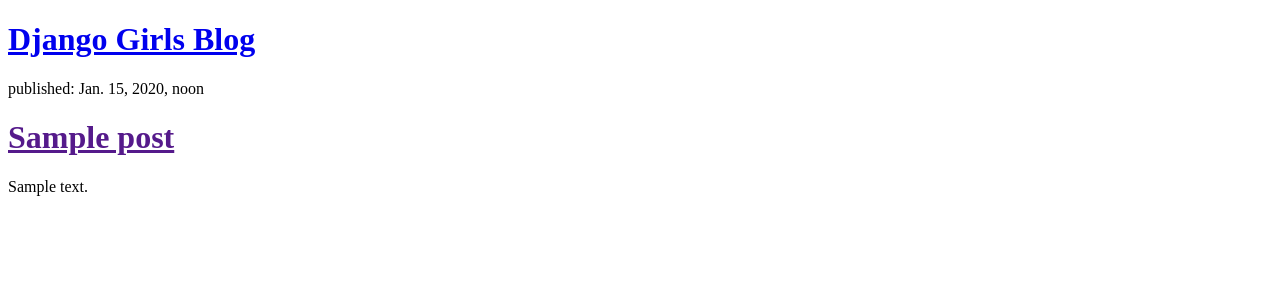
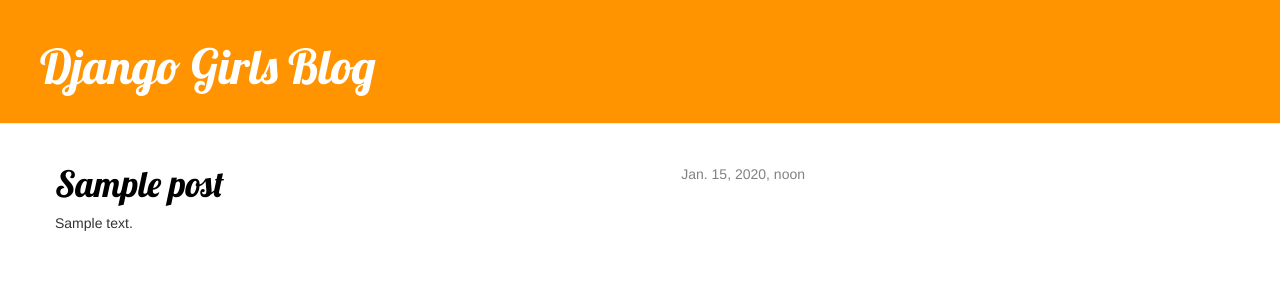
Before and after one commit to NORR312/my-first-blog, a Django app: template blog/templates/blog/post_list.html in a window 1280 px wide. Shown: the top 302 px of the page. Run offline with Django 3.2, Linux system fonts and the light colour scheme; the template is opened without the code that fills it: values that come from a table or form of the project are taken from there, others are empty; tables that the repository leaves empty hold one stand-in row (values such as "Sample post"); some libraries are stand-ins or nearby versions.

Commit message:
Added view and template for detailed blog post as well as CSS for the site.

```diff
--- /dev/null
+++ b/blog/static/css/blog.css
@@ -0,0 +1,63 @@
+/*h1 a {
+    color: white;
+    /*font-family: Verdana, Geneva, Tahoma, sans-serif;
+    font-family: 'lobster';
+    font-variant-caps: all-petite-caps;
+    text-shadow: 3px 3px 4px black;
+}*/
+/*left margin*/
+/*body {
+    padding-left: 15px;
+    text-align: center;
+    align-content: center;
+    background-color: red;
+}
+/*-----------------------------*/
+.page-header {
+    background-color: #ff9400;
+    margin-top: 0;
+    padding: 20px 20px 20px 40px;
+}
+
+.page-header h1, .page-header h1 a, .page-header h1 a:visited, .page-header h1 a:active {
+    color: white;
+    font-size: 36pt;
+    text-decoration: none;
+}
+
+.content {
+    margin-left: 40px;
+    float: inherit;
+}
+
+h1, h2, h3, h4 {
+    font-family: 'Lobster', cursive;
+}
+
+.date {
+    color: #828282;
+    float: right;
+}
+
+.save {
+    float: right;
+}
+
+.post-form textarea, .post-form input {
+    width: 100%;
+}
+
+.top-menu, .top-menu:hover, .top-menu:visited {
+    color: #0c269c;
+    float: right;
+    font-size: 26pt;
+    margin-right: 20px;
+}
+
+.post {
+    margin-bottom: 70px;
+}
+
+.post h1 a, .post h1 a:visited {
+    color: #000000;
+}
--- /dev/null
+++ b/blog/templates/blog/base.html
@@ -0,0 +1,28 @@
+{% load static %} <!--to plug static files-->
+<!DOCTYPE html>
+<html lang="en">
+<head>
+    <meta charset="UTF-8">
+    <meta name="viewport" content="width=device-width, initial-scale=1.0">
+    <meta http-equiv="X-UA-Compatible" content="ie=edge">
+    <link rel="stylesheet" href="//maxcdn.bootstrapcdn.com/bootstrap/3.2.0/css/bootstrap.min.css">
+    <link rel="stylesheet" href="//maxcdn.bootstrapcdn.com/bootstrap/3.2.0/css/bootstrap-theme.min.css">
+    <link href="https://fonts.googleapis.com/css?family=Lobster&subset=latin,cyrillic" rel="stylesheet" type="text/css">
+    <link rel="stylesheet" href="{% static 'css/blog.css' %}">
+    <!--links to plugin file-->
+    <title>my first web project bebebe</title>
+</head>
+<body>
+    <div class="page-header">
+        <h1><a href="/">Django Girls Blog</a></h1>
+    </div>
+    <div class="content container">
+        <div class="row">
+            <div class="col-md-8">
+            {% block content %}
+            {% endblock %}
+            </div>
+        </div>
+    </div>
+</body>
+</html>
--- a/blog/templates/blog/post_list.html
+++ b/blog/templates/blog/post_list.html
@@ -1,22 +1,37 @@
+{% extends 'blog/base.html' %} <!--to add template'base' tag-->
+{% load static %} <!--to plug static files-->
 <!DOCTYPE html>
 <html lang="en">
 <head>
     <meta charset="UTF-8">
     <meta name="viewport" content="width=device-width, initial-scale=1.0">
     <meta http-equiv="X-UA-Compatible" content="ie=edge">
+    <link rel="stylesheet" href="//maxcdn.bootstrapcdn.com/bootstrap/3.2.0/css/bootstrap.min.css">
+    <link rel="stylesheet" href="//maxcdn.bootstrapcdn.com/bootstrap/3.2.0/css/bootstrap-theme.min.css">
+    <link href="https://fonts.googleapis.com/css?family=Lobster&subset=latin,cyrillic" rel="stylesheet" type="text/css">
+    <link rel="stylesheet" href="{% static 'css/blog.css' %}">
+    <!--links to plugin file-->
     <title>my first web project bebebe</title>
 </head>
 <body>
-    <div>
-        <h1><a href="/">Django Girls Blog</a></h1>
-    </div>
-
-    {% for post in posts %}
-        <div>
+        {% block content %}
+            {% for post in posts %}
+                <div class="post">
+                    <div class="date">
+                        {{ post.published_date }}
+                    </div>
+                    <h1><a href="{% url 'post_detail' pk=post.pk %}">{{ post.title }}</a></h1>
+                    <p>{{ post.text|linebreaksbr }}</p>
+                </div>
+            {% endfor %}
+        {% endblock %}
+        <!---------------------------------------------------------------->
+   <!-- {% for post in posts %}
+        <div class="post">
             <p>published: {{post.published_date}}</p>
             <h1><a href="">{{post.title}}</a></h1>
             <p>{{post.text|linebreaksbr}}</p>
         </div>
-    {% endfor %}
+    {% endfor %} -->
 </body>
 </html>
--- a/blog/urls.py
+++ b/blog/urls.py
@@ -3,4 +3,5 @@ from . import views
 
 urlpatterns = [
     path('', views.post_list, name='post_list'),
+    path('post/<int:pk>/', views.post_detail, name='post_detail'),
 ]
--- a/blog/views.py
+++ b/blog/views.py
@@ -1,8 +1,12 @@
 from django.shortcuts import render
 from django.utils import timezone
 from .models import Post
+from django.shortcuts import render, get_object_or_404
 
 # Create your views here.
 def post_list(request):
     posts = Post.objects.filter(published_date__lte=timezone.now()).order_by('published_date')
     return render(request, 'blog/post_list.html', {'posts':posts})
+def post_detail(request, pk):
+    post = get_object_or_404(Post, pk=pk)
+    return render(request, 'blog/post_detail.html', {'post': post})
```
Also changed, not shown: blog/templates/blog/post_detail.html (added, +13 -0 lines).
